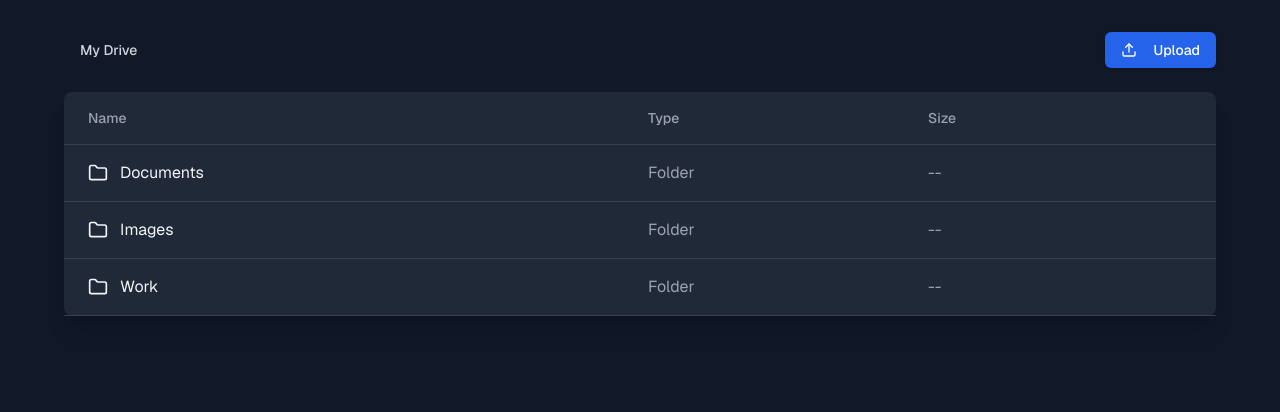
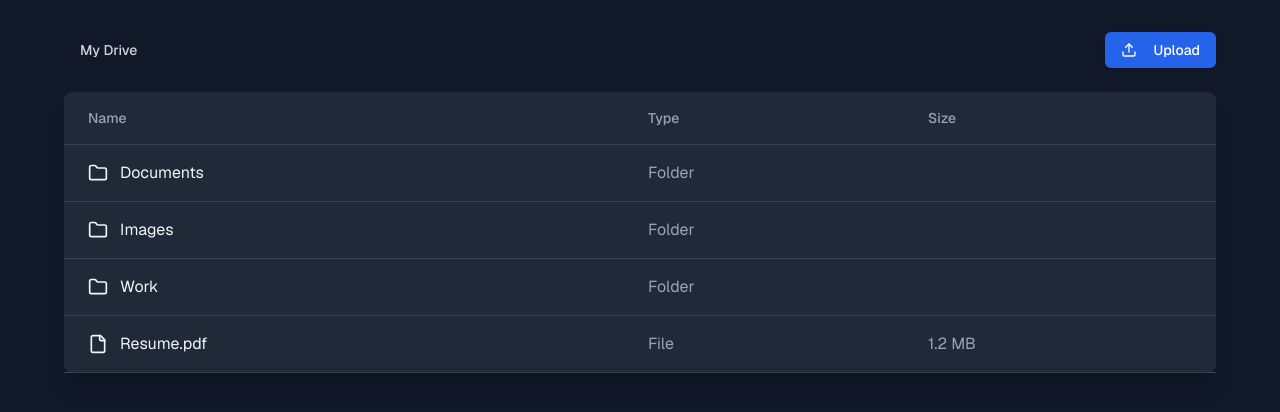
Before and after one commit to SaloRB/drive-tutorial, a Next.js app: page / in a window 1280 px wide. Shown: the top 412 px of the page. Built offline with nearby package versions, Linux system fonts and the light colour scheme.

Commit message:
Update mock data

```diff
--- /dev/null
+++ b/src/app/file-row.tsx
@@ -0,0 +1,53 @@
+import { FileIcon, FolderIcon } from "lucide-react";
+
+import type { Folder, File } from "~/lib/mock-data";
+
+export function FileRow(props: { file: File }) {
+  const { file } = props;
+
+  return (
+    <li
+      key={file.id}
+      className="hover:bg-gray-750 border-b border-gray-700 px-6 py-4"
+    >
+      <div className="grid grid-cols-12 items-center gap-4">
+        <div className="col-span-6 flex items-center">
+          <a
+            href={file.url}
+            className="flex items-center text-gray-100 hover:text-blue-600"
+            target="_blank"
+          >
+            <FileIcon className="mr-3" size={20} /> {file.name}
+          </a>
+        </div>
+        <div className="col-span-3 text-gray-400">File</div>
+        <div className="col-span-3 text-gray-400">{file.size}</div>
+      </div>
+    </li>
+  );
+}
+
+export function FolderRow(props: {
+  folder: Folder;
+  handleFolderClick: () => void;
+}) {
+  const { folder, handleFolderClick } = props;
+
+  return (
+    <li className="hover:bg-gray-750 border-b border-gray-700 px-6 py-4">
+      <div className="grid grid-cols-12 items-center gap-4">
+        <div className="col-span-6 flex items-center">
+          <button
+            onClick={() => handleFolderClick()}
+            className="flex items-center text-gray-100 hover:text-blue-400"
+          >
+            <FolderIcon className="mr-3" size={20} />
+            {folder.name}
+          </button>
+        </div>
+        <div className="col-span-3 text-gray-400">Folder</div>
+        <div className="col-span-3 text-gray-400"></div>
+      </div>
+    </li>
+  );
+}
--- a/src/app/page.tsx
+++ b/src/app/page.tsx
@@ -1,38 +1,44 @@
 "use client";
 
-import { useState } from "react";
-import { mockFiles } from "../lib/mock-data";
-import { Folder, FileIcon, Upload, ChevronRight } from "lucide-react";
-import Link from "next/link";
+import { ChevronRightIcon, UploadIcon } from "lucide-react";
+import { useMemo, useState } from "react";
+
 import { Button } from "~/components/ui/button";
 
+import { mockFiles, mockFolders } from "../lib/mock-data";
+import { FileRow, FolderRow } from "./file-row";
+
 export default function GoogleDriveClone() {
-  const [currentFolder, setCurrentFolder] = useState<string | null>(null);
+  const [currentFolder, setCurrentFolder] = useState<string>("root");
 
   const getCurrentFiles = () => {
     return mockFiles.filter((file) => file.parent === currentFolder);
+  };
+
+  const getCurrentFolders = () => {
+    return mockFolders.filter((folder) => folder.parent === currentFolder);
   };
 
   const handleFolderClick = (folderId: string) => {
     setCurrentFolder(folderId);
   };
 
-  const getBreadcrumbs = () => {
+  const breadcrumbs = useMemo(() => {
     const breadcrumbs = [];
     let currentId = currentFolder;
 
-    while (currentId !== null) {
-      const folder = mockFiles.find((file) => file.id === currentId);
+    while (currentId !== "root") {
+      const folder = mockFolders.find((folder) => folder.id === currentId);
       if (folder) {
         breadcrumbs.unshift(folder);
-        currentId = folder.parent;
+        currentId = folder.parent ?? "root";
       } else {
         break;
       }
     }
 
     return breadcrumbs;
-  };
+  }, [currentFolder]);
 
   const handleUpload = () => {
     alert("Upload functionality would be implemented here");
@@ -44,15 +50,15 @@ export default function GoogleDriveClone() {
         <div className="mb-6 flex items-center justify-between">
           <div className="flex items-center">
             <Button
-              onClick={() => setCurrentFolder(null)}
+              onClick={() => setCurrentFolder("root")}
               variant="ghost"
               className="mr-2 text-gray-300 hover:text-white"
             >
               My Drive
             </Button>
-            {getBreadcrumbs().map((folder) => (
+            {breadcrumbs.map((folder) => (
               <div key={folder.id} className="flex items-center">
-                <ChevronRight className="mx-2 text-gray-500" size={16} />
+                <ChevronRightIcon className="mx-2 text-gray-500" size={16} />
                 <Button
                   onClick={() => handleFolderClick(folder.id)}
                   variant="ghost"
@@ -67,7 +73,7 @@ export default function GoogleDriveClone() {
             onClick={handleUpload}
             className="bg-blue-600 text-white hover:bg-blue-700"
           >
-            <Upload className="mr-2" size={20} />
+            <UploadIcon className="mr-2" size={20} />
             Upload
           </Button>
         </div>
@@ -80,39 +86,17 @@ export default function GoogleDriveClone() {
             </div>
           </div>
           <ul>
+            {getCurrentFolders().map((folder) => (
+              <FolderRow
+                key={folder.id}
+                folder={folder}
+                handleFolderClick={() => {
+                  handleFolderClick(folder.id);
+                }}
+              />
+            ))}
             {getCurrentFiles().map((file) => (
-              <li
-                key={file.id}
-                className="hover:bg-gray-750 border-b border-gray-700 px-6 py-4"
-              >
-                <div className="grid grid-cols-12 items-center gap-4">
-                  <div className="col-span-6 flex items-center">
-                    {file.type === "folder" ? (
-                      <button
-                        onClick={() => handleFolderClick(file.id)}
-                        className="flex items-center text-gray-100 hover:text-blue-400"
-                      >
-                        <Folder className="mr-3" size={20} />
-                        {file.name}
-                      </button>
-                    ) : (
-                      <Link
-                        href={file.url ?? "#"}
-                        className="flex items-center text-gray-100 hover:text-blue-400"
-                      >
-                        <FileIcon className="mr-3" size={20} />
-                        {file.name}
-                      </Link>
-                    )}
-                  </div>
-                  <div className="col-span-3 text-gray-400">
-                    {file.type === "folder" ? "Folder" : "File"}
-                  </div>
-                  <div className="col-span-3 text-gray-400">
-                    {file.type === "folder" ? "--" : "2 MB"}
-                  </div>
-                </div>
-              </li>
+              <FileRow key={file.id} file={file} />
             ))}
           </ul>
         </div>
--- a/src/lib/mock-data.ts
+++ b/src/lib/mock-data.ts
@@ -1,21 +1,75 @@
 export interface File {
-  id: string
-  name: string
-  type: "file" | "folder"
-  url?: string
-  parent: string | null
-  size?: string
+  id: string;
+  name: string;
+  type: "file";
+  url: string;
+  parent: string;
+  size: string;
 }
 
+export type Folder = {
+  id: string;
+  name: string;
+  type: "folder";
+  parent: string | null;
+};
+
+export const mockFolders: Folder[] = [
+  { id: "root", name: "root", type: "folder", parent: null },
+  { id: "1", name: "Documents", type: "folder", parent: "root" },
+  { id: "2", name: "Images", type: "folder", parent: "root" },
+  { id: "3", name: "Work", type: "folder", parent: "root" },
+  { id: "4", name: "Presentations", type: "folder", parent: "3" },
+];
+
 export const mockFiles: File[] = [
-  { id: "1", name: "Documents", type: "folder", parent: null },
-  { id: "2", name: "Images", type: "folder", parent: null },
-  { id: "3", name: "Work", type: "folder", parent: null },
-  { id: "4", name: "Resume.pdf", type: "file", url: "/files/resume.pdf", parent: "1", size: "1.2 MB" },
-  { id: "5", name: "Project Proposal.docx", type: "file", url: "/files/proposal.docx", parent: "1", size: "2.5 MB" },
-  { id: "6", name: "Vacation.jpg", type: "file", url: "/files/vacation.jpg", parent: "2", size: "3.7 MB" },
-  { id: "7", name: "Profile Picture.png", type: "file", url: "/files/profile.png", parent: "2", size: "1.8 MB" },
-  { id: "8", name: "Presentations", type: "folder", parent: "3" },
-  { id: "9", name: "Q4 Report.pptx", type: "file", url: "/files/q4-report.pptx", parent: "8", size: "5.2 MB" },
-  { id: "10", name: "Budget.xlsx", type: "file", url: "/files/budget.xlsx", parent: "3", size: "1.5 MB" },
-]
+  {
+    id: "4",
+    name: "Resume.pdf",
+    type: "file",
+    url: "/files/resume.pdf",
+    parent: "root",
+    size: "1.2 MB",
+  },
+  {
+    id: "5",
+    name: "Project Proposal.docx",
+    type: "file",
+    url: "/files/proposal.docx",
+    parent: "1",
+    size: "2.5 MB",
+  },
+  {
+    id: "6",
+    name: "Vacation.jpg",
+    type: "file",
+    url: "/files/vacation.jpg",
+    parent: "2",
+    size: "3.7 MB",
+  },
+  {
+    id: "7",
+    name: "Profile Picture.png",
+    type: "file",
+    url: "/files/profile.png",
+    parent: "2",
+    size: "1.8 MB",
+  },
+
+  {
+    id: "9",
+    name: "Q4 Report.pptx",
+    type: "file",
+    url: "/files/q4-report.pptx",
+    parent: "4",
+    size: "5.2 MB",
+  },
+  {
+    id: "10",
+    name: "Budget.xlsx",
+    type: "file",
+    url: "/files/budget.xlsx",
+    parent: "3",
+    size: "1.5 MB",
+  },
+];
```
Also changed, not shown: 1 other file (tests, documents, lock files or other folders).
